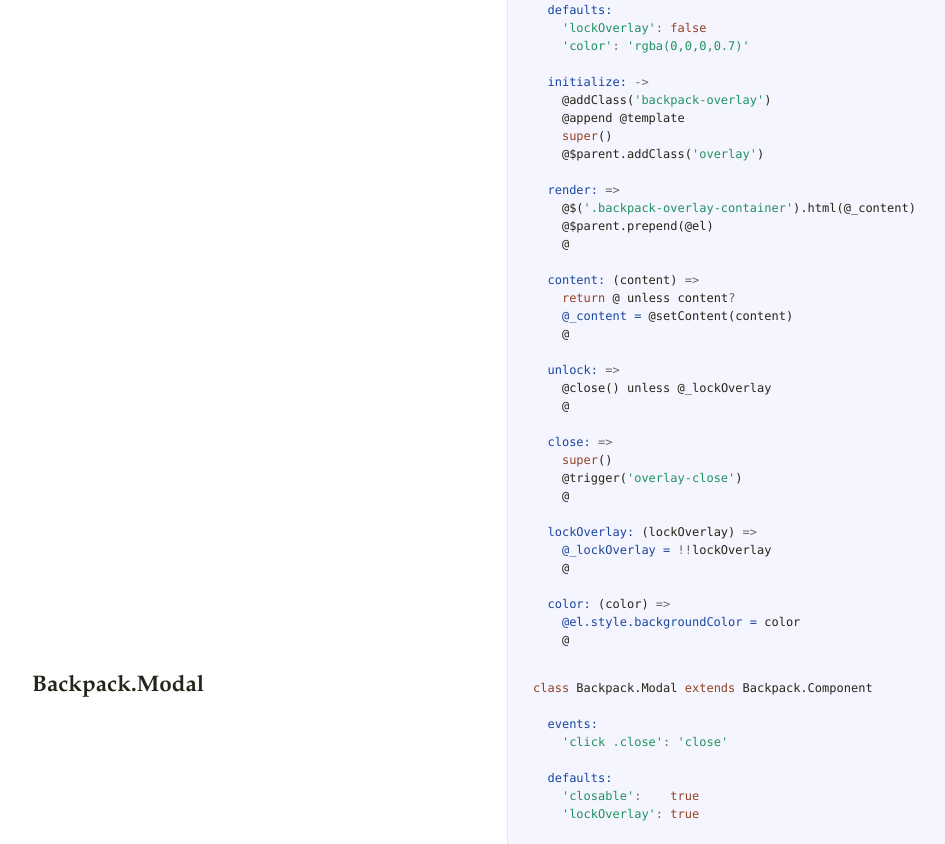
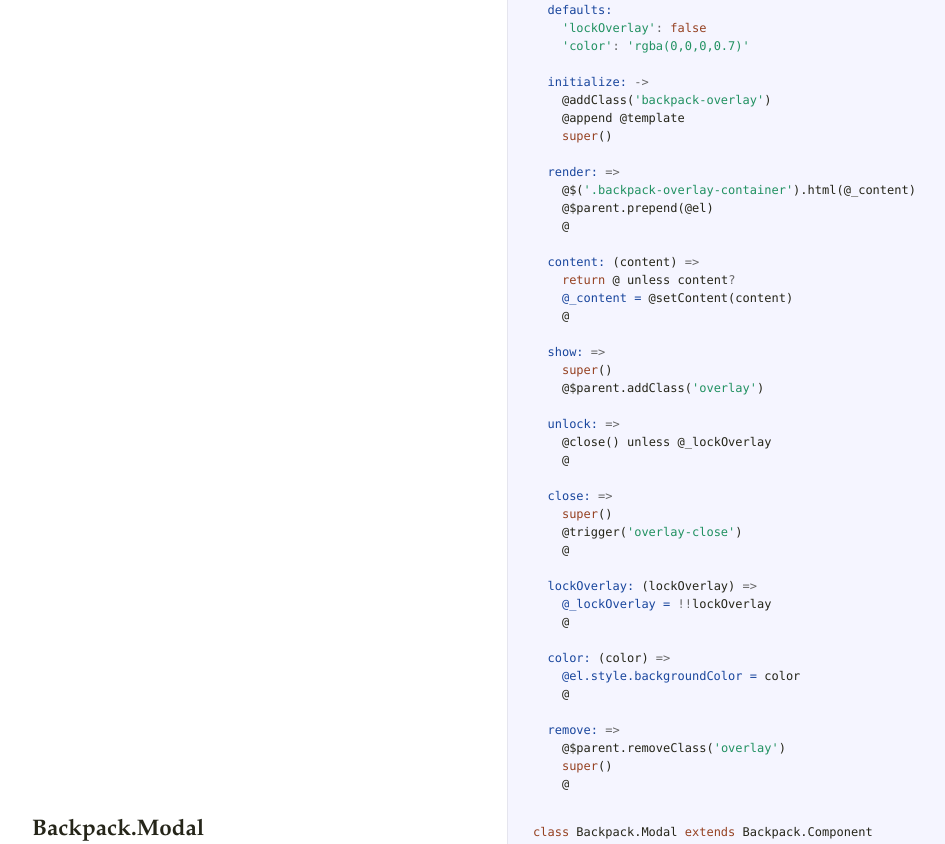
Before and after one commit to airbnb/backpack, a website: page docs/Backpack.Modal.html in a window 1280 px wide. Shown: the part 335-1179 px from the top of the page, without its empty margins (18-963 px from the left). Drawn offline with Linux system fonts and the light colour scheme.

Commit message:
Update Modal docs

```diff
--- a/docs/Backpack.Modal.html
+++ b/docs/Backpack.Modal.html
@@ -19,7 +19,6 @@
     <span class="nx">@addClass</span><span class="p">(</span><span class="s">&#39;backpack-overlay&#39;</span><span class="p">)</span>
     <span class="nx">@append</span> <span class="nx">@template</span>
     <span class="k">super</span><span class="p">()</span>
-    <span class="nx">@$parent</span><span class="p">.</span><span class="nx">addClass</span><span class="p">(</span><span class="s">&#39;overlay&#39;</span><span class="p">)</span>
 
   <span class="nv">render: </span><span class="o">=&gt;</span>
     <span class="nx">@$</span><span class="p">(</span><span class="s">&#39;.backpack-overlay-container&#39;</span><span class="p">).</span><span class="nx">html</span><span class="p">(</span><span class="nx">@_content</span><span class="p">)</span>
@@ -30,6 +29,10 @@
     <span class="k">return</span> <span class="nx">@</span> <span class="nx">unless</span> <span class="nx">content</span><span class="o">?</span>
     <span class="vi">@_content = </span><span class="nx">@setContent</span><span class="p">(</span><span class="nx">content</span><span class="p">)</span>
     <span class="nx">@</span>
+
+  <span class="nv">show: </span><span class="o">=&gt;</span>
+    <span class="k">super</span><span class="p">()</span>
+    <span class="nx">@$parent</span><span class="p">.</span><span class="nx">addClass</span><span class="p">(</span><span class="s">&#39;overlay&#39;</span><span class="p">)</span>
 
   <span class="nv">unlock: </span><span class="o">=&gt;</span>
     <span class="nx">@close</span><span class="p">()</span> <span class="nx">unless</span> <span class="nx">@_lockOverlay</span>
@@ -46,6 +49,11 @@
 
   <span class="nv">color: </span><span class="p">(</span><span class="nx">color</span><span class="p">)</span> <span class="o">=&gt;</span>
     <span class="vi">@el.style.backgroundColor = </span><span class="nx">color</span>
+    <span class="nx">@</span>
+
+  <span class="nv">remove: </span><span class="o">=&gt;</span>
+    <span class="nx">@$parent</span><span class="p">.</span><span class="nx">removeClass</span><span class="p">(</span><span class="s">&#39;overlay&#39;</span><span class="p">)</span>
+    <span class="k">super</span><span class="p">()</span>
     <span class="nx">@</span></pre></div>             </td>           </tr>                               <tr id="section-2">             <td class="docs">               <div class="pilwrap">                 <a class="pilcrow" href="#section-2">&#182;</a>               </div>               <h2>Backpack.Modal</h2>             </td>             <td class="code">               <div class="highlight"><pre><span class="k">class</span> <span class="nx">Backpack</span><span class="p">.</span><span class="nx">Modal</span> <span class="k">extends</span> <span class="nx">Backpack</span><span class="p">.</span><span class="nx">Component</span>
 
   <span class="nv">events:</span>
@@ -92,7 +100,7 @@
 
   <span class="nv">remove: </span><span class="o">=&gt;</span>
     <span class="k">super</span><span class="p">()</span>
-    <span class="nx">@overlay</span><span class="p">.</span><span class="nx">remove</span><span class="p">()</span>
+    <span class="nx">@overlay</span><span class="o">?</span><span class="p">.</span><span class="nx">remove</span><span class="p">()</span>
     <span class="nx">@</span></pre></div>             </td>           </tr>                               <tr id="section-3">             <td class="docs">               <div class="pilwrap">                 <a class="pilcrow" href="#section-3">&#182;</a>               </div>               <p>addButton: (button) =>
   return unless button?
   container = @make("div", {"class": "backpack-dialog-button-container"})
```
